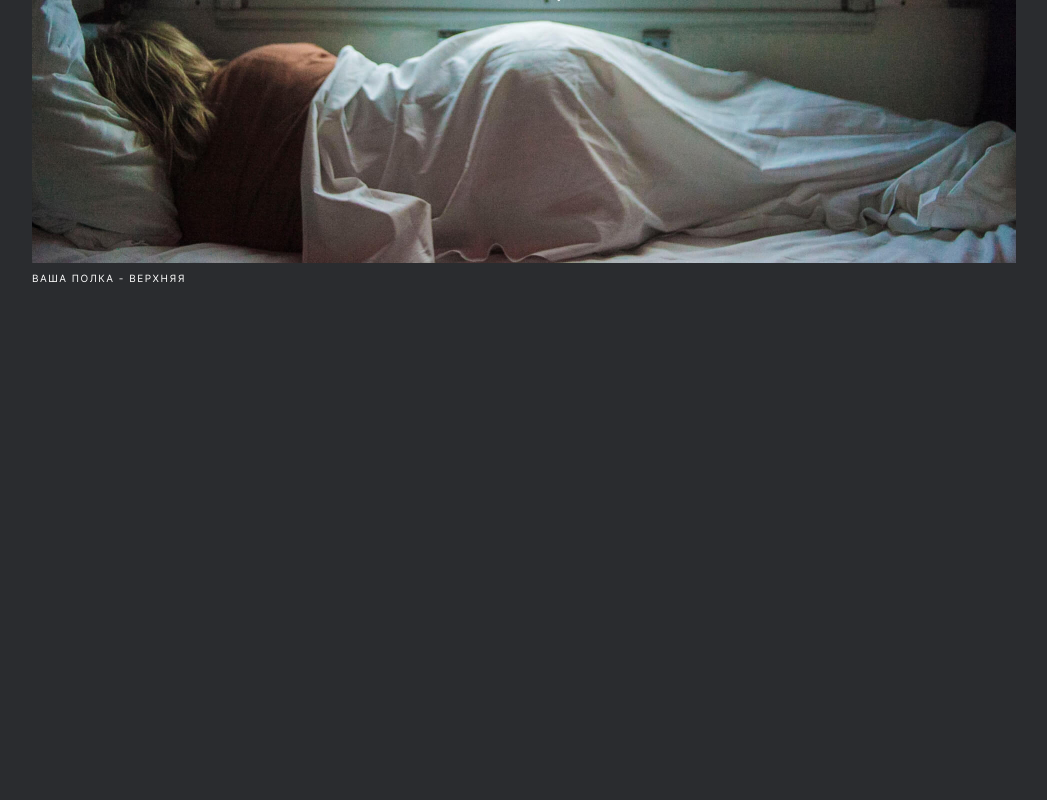
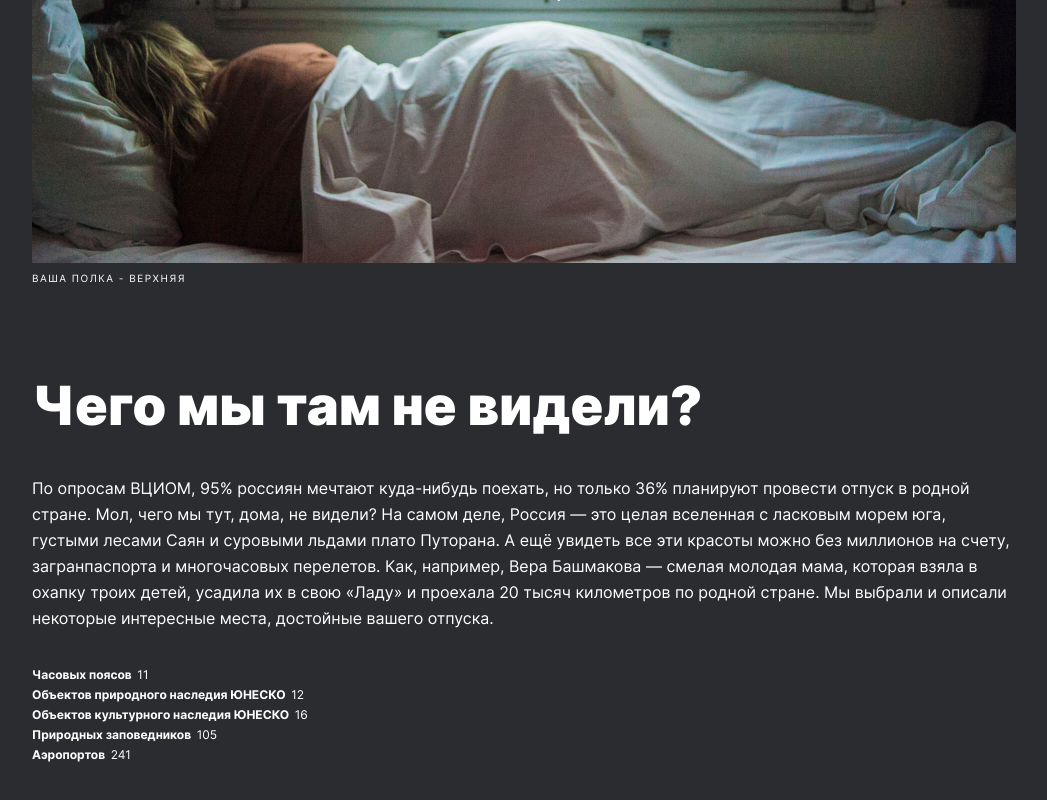
Before and after one commit to nikare/russian-travel, a plain HTML site: page index.html in a window 1280 px wide. Shown: the part 856-1656 px from the top of the page, without its empty margins (116-1163 px from the left). Before the commit the page ends 1187 px from the top, so only its background shows below. Drawn offline with Linux system fonts and the light colour scheme.

Commit message:
Added and styled section intro

```diff
--- /dev/null
+++ b/blocks/intro/__link-number/intro__link-number.css
@@ -0,0 +1,3 @@
+.intro__link-number {
+  font-weight: 400;
+}
--- /dev/null
+++ b/blocks/intro/__link/intro__link.css
@@ -0,0 +1,7 @@
+.intro__link {
+  text-decoration: none;
+  font-size: 12px;
+  line-height: 18px;
+  font-weight: 700;
+  color: white;
+}
--- /dev/null
+++ b/blocks/intro/__list/intro__list.css
@@ -0,0 +1,5 @@
+.intro__list {
+  list-style: none;
+  padding: 0;
+  margin: 0;
+}
--- /dev/null
+++ b/blocks/intro/__text/intro__text.css
@@ -0,0 +1,5 @@
+.intro__text {
+  font-size: 16px;
+  line-height: 26px;
+  margin: 0 0 33px;
+}
--- /dev/null
+++ b/blocks/intro/__title/intro__title.css
@@ -0,0 +1,6 @@
+.intro__title {
+  font-size: 54px;
+  line-height: 58px;
+  font-weight: 900;
+  margin: 0 0 40px;
+}
--- a/blocks/intro/intro.css
+++ b/blocks/intro/intro.css
@@ -1,2 +1,3 @@
 .intro {
+  padding: 46px 100px;
 }
--- a/index.html
+++ b/index.html
@@ -30,7 +30,50 @@
       </section>
 
       <!-- intro -->
-      <section class="intro"></section>
+      <section class="intro">
+        <h2 class="intro__title">Чего мы там не видели?</h2>
+        <p class="intro__text">
+          По опросам ВЦИОМ, 95% россиян мечтают куда-нибудь поехать, но только 36% планируют
+          провести отпуск в родной стране. Мол, чего мы тут, дома, не видели? На самом деле, Россия
+          — это целая вселенная с ласковым морем юга, густыми лесами Саян и суровыми льдами плато
+          Путорана. А ещё увидеть все эти красоты можно без миллионов на счету, загранпаспорта и
+          многочасовых перелетов. Как, например, Вера Башмакова — смелая молодая мама, которая взяла
+          в охапку троих детей, усадила их в свою «Ладу» и проехала 20 тысяч километров по родной
+          стране. Мы выбрали и описали некоторые интересные места, достойные вашего отпуска.
+        </p>
+        <ul class="intro__list">
+          <li class="intro__item">
+            <a class="intro__link" href="#">
+              Часовых поясов&nbsp;
+              <span class="intro__link-number">11</span>
+            </a>
+          </li>
+          <li class="intro__item">
+            <a class="intro__link" href="#">
+              Объектов природного наследия ЮНЕСКО&nbsp;
+              <span class="intro__link-number">12</span>
+            </a>
+          </li>
+          <li class="intro__item">
+            <a class="intro__link" href="#">
+              Объектов культурного наследия ЮНЕСКО&nbsp;
+              <span class="intro__link-number">16</span>
+            </a>
+          </li>
+          <li class="intro__item">
+            <a class="intro__link" href="#">
+              Природных заповедников&nbsp;
+              <span class="intro__link-number">105</span>
+            </a>
+          </li>
+          <li class="intro__item">
+            <a class="intro__link" href="#">
+              Аэропортов&nbsp;
+              <span class="intro__link-number">241</span>
+            </a>
+          </li>
+        </ul>
+      </section>
 
       <!-- photos -->
       <section class="photos"></section>
--- a/pages/index.css
+++ b/pages/index.css
@@ -30,6 +30,12 @@
 
 /* intro */
 @import url('../blocks/intro/intro.css');
+@import url('../blocks/intro/__title/intro__title.css');
+@import url('../blocks/intro/__text/intro__text.css');
+@import url('../blocks/intro/__list/intro__list.css');
+@import url('../blocks/intro/__item/intro__item.css');
+@import url('../blocks/intro/__link/intro__link.css');
+@import url('../blocks/intro/__link-number/intro__link-number.css');
 
 /* photos */
 @import url('../blocks/photos/photos.css');
```
Also changed, not shown: blocks/intro/__item/intro__item.css (added).
